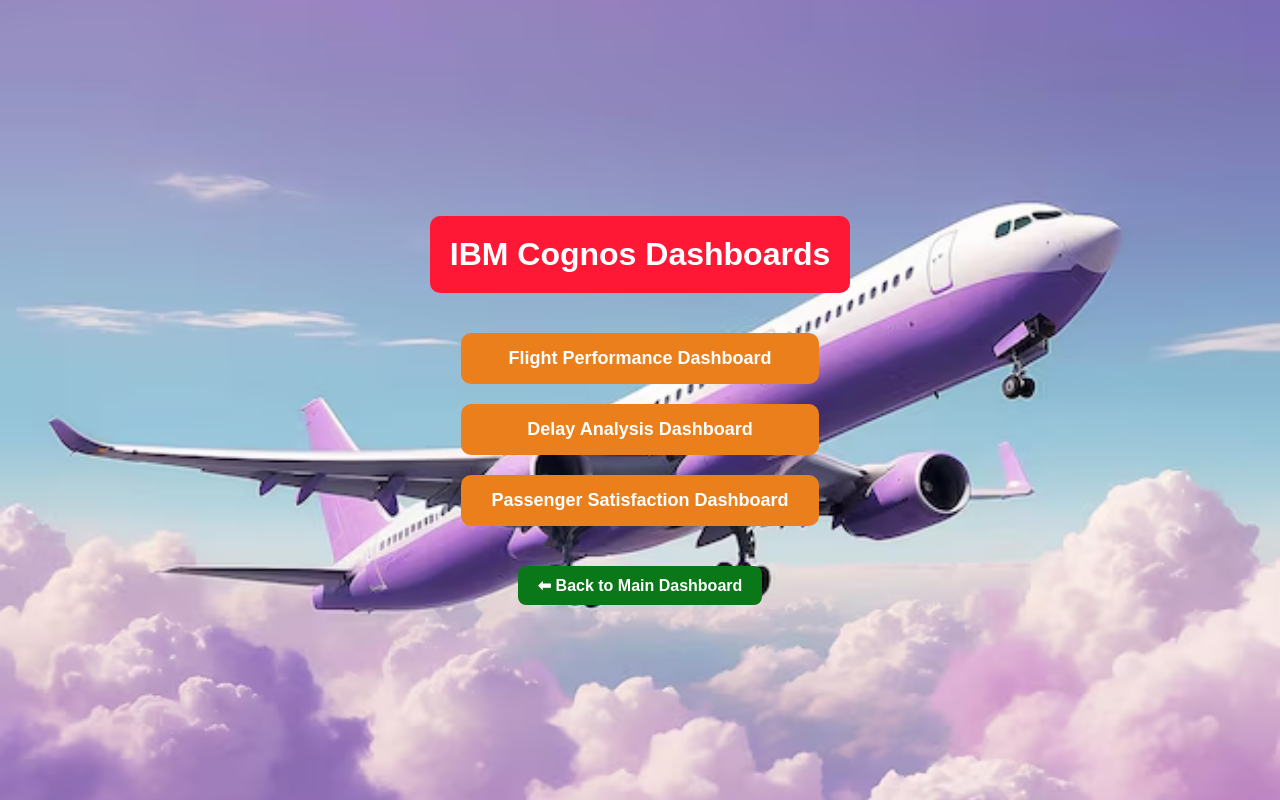
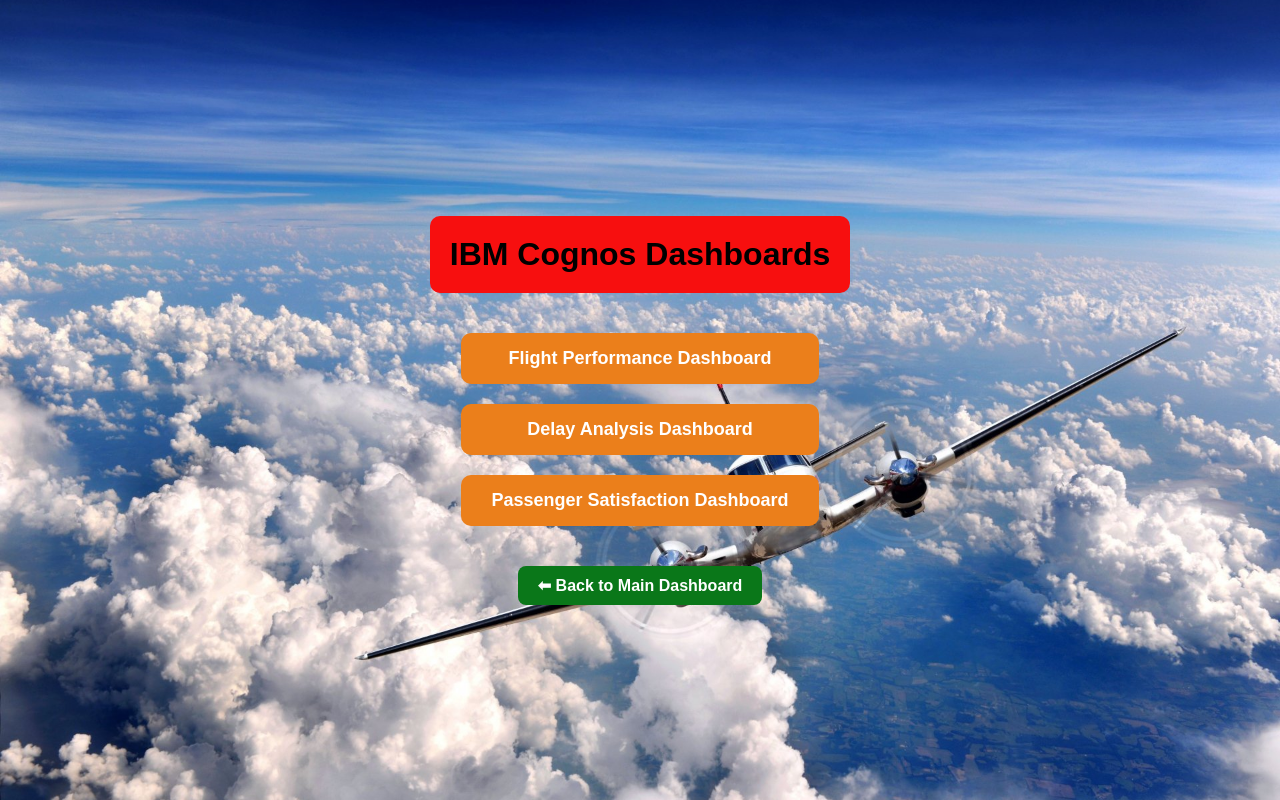
Before and after one commit to SubikshanM/Wings_On_Time, a plain HTML site: page dashboard-links.html in a window 1280 px wide. In both pictures the pointer is over the element "IBM Cognos Dashboards". Drawn offline with Linux system fonts and the light colour scheme.

Commit message:
Enhanced

```diff
--- a/dashboard-links.html
+++ b/dashboard-links.html
@@ -1,12 +1,12 @@
 <!DOCTYPE html>
 <html>
 <head>
-  <title>Wings On Time - Dashboards</title>
+  <title>IBM Dashboards</title>
   <style>
     body {
       margin: 0;
       font-family: Arial, sans-serif;
-      background: url('airline.avif') no-repeat center center fixed;
+      background: url('flying.jpg') no-repeat center center fixed;
       background-size: cover;
       display: flex;
       flex-direction: column;
@@ -21,6 +21,10 @@
       background-color: rgb(255, 23, 54);
       padding: 20px;
       border-radius: 10px;
+    }
+    h1:hover {
+      background-color: rgb(247, 15, 15);
+      color: black;
     }
 
     .button-container {
@@ -44,7 +48,7 @@
     }
 
     .dashboard-button:hover {
-      background-color: rgb(214, 49, 37);
+      background-color: rgb(235, 231, 6);
       color: black;
     }
 
```
Also changed, not shown: flying.jpg (added).
